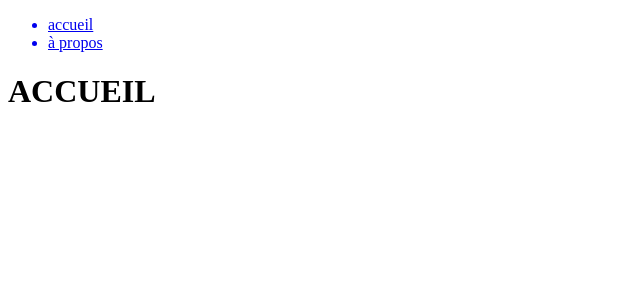
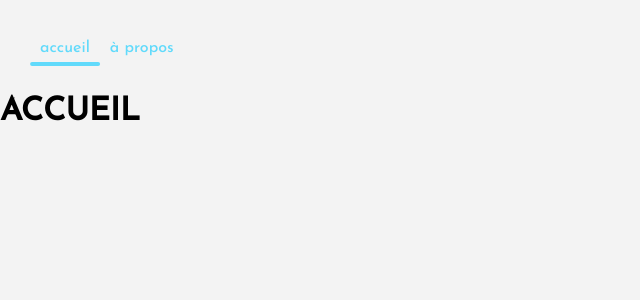
Before and after one commit to Rb-Oni/cours-react, a React (Create React App) app: page / in a window 1280 px wide. Shown: the top 300 px of the page, without its empty margins (0-640 px from the left). Built offline with nearby package versions, Linux system fonts and the light colour scheme.

Commit message:
navigation style

```diff
--- a/src/components/Navigation.js
+++ b/src/components/Navigation.js
@@ -3,13 +3,12 @@
 
 const Navigation = () => {
     return (
-        <div>
-            <div className="navigation"></div>
+        <div className="navigation">
             <ul>
-                <NavLink to="/">
+                <NavLink to="/" className={(nav) => (nav.isActive ? "nav-active" : "")}>
                     <li>accueil</li>
                 </NavLink>
-                <NavLink to="/about">
+                <NavLink to="/about" className={(nav) => (nav.isActive ? "nav-active" : "")}>
                     <li>à propos</li>
                 </NavLink>
             </ul>
--- a/src/index.js
+++ b/src/index.js
@@ -1,6 +1,7 @@
 import React from 'react';
 import ReactDOM from 'react-dom/client';
 import App from './App';
+import './styles/index.scss';
 
 const root = ReactDOM.createRoot(document.getElementById('root'));
 root.render(
```
Also changed, not shown: src/assets/fonts/JosefinSans-Medium.ttf (added), src/assets/img/main.jpg (added).
